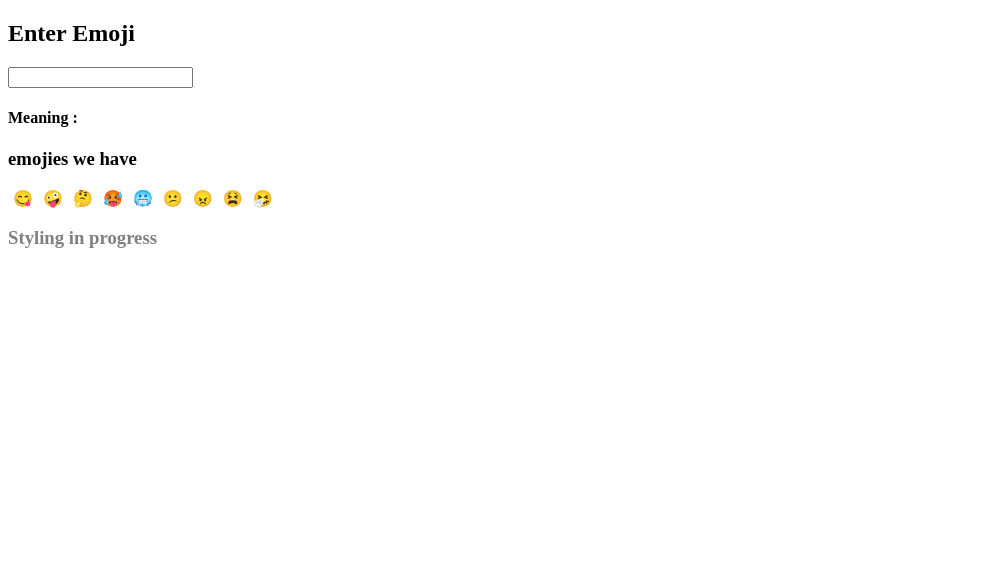
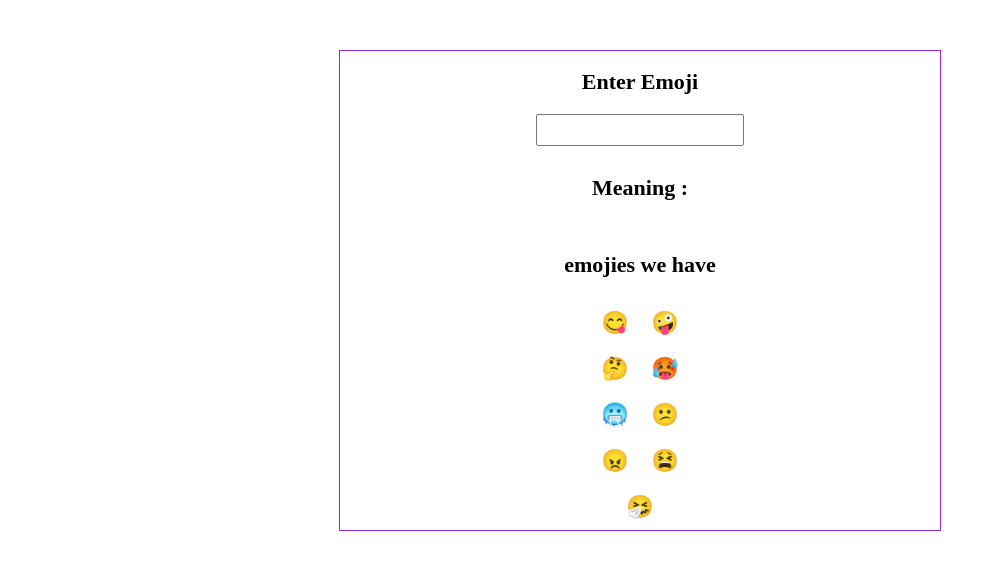
Before and after one commit to yash-purkar/emoji-interpreter, a React (Create React App) app: page / in a window 1280 px wide. Shown: the top 570 px of the page, without its empty margins (0-996 px from the left). Built offline with nearby package versions, Linux system fonts and the light colour scheme.

Commit message:
docs: added some style

```diff
--- /dev/null
+++ b/src/App.css
@@ -0,0 +1,34 @@
+* {
+  font-size: 22px;
+}
+body {
+  text-align: center;
+}
+.App {
+  width: 600px;
+  margin: auto;
+  margin-top: 50px;
+  display: flex;
+  flex-direction: column;
+  border: 1px solid blueviolet;
+}
+
+input {
+  max-width: 200px;
+  align-self: center;
+}
+
+.emoji-container {
+  margin: auto;
+  /* background-color: black; */
+  width: 100px;
+}
+.emojies {
+  display: inline-block;
+  margin: 10px 0px;
+  font-size: 22px;
+  /* padding: 15px; */
+  text-align: center;
+  cursor: pointer;
+  width: 50px;
+}
--- a/src/App.js
+++ b/src/App.js
@@ -1,5 +1,6 @@
 import { useState } from "react";
 import emojiDiectionary from './EmojiD'
+import './App.css'
 
 
 function App() {
@@ -34,16 +35,19 @@ function App() {
       <input type="text" onChange={handleChange} />
       <h4>Meaning : {emojiMeaning}</h4>
       <h3>emojies we have</h3>
+      <div className="emoji-container">
+
         {
           key.map((currElem, i) => {
             return (
-            <span onClick={() => clickHandler(currElem)} key={i} style={{ padding: "5px", cursor: "pointer" }}>{currElem}</span>
+
+              <span onClick={() => clickHandler(currElem)} key={i} className="emojies">{currElem}</span>
             )
 
           })
         }
+      </div>
 
-      <h3 style={{ color: "gray" }}>Styling in progress</h3>
     </div>
   );
 }
```
Lines whose indentation alone changed are shown as unchanged.
